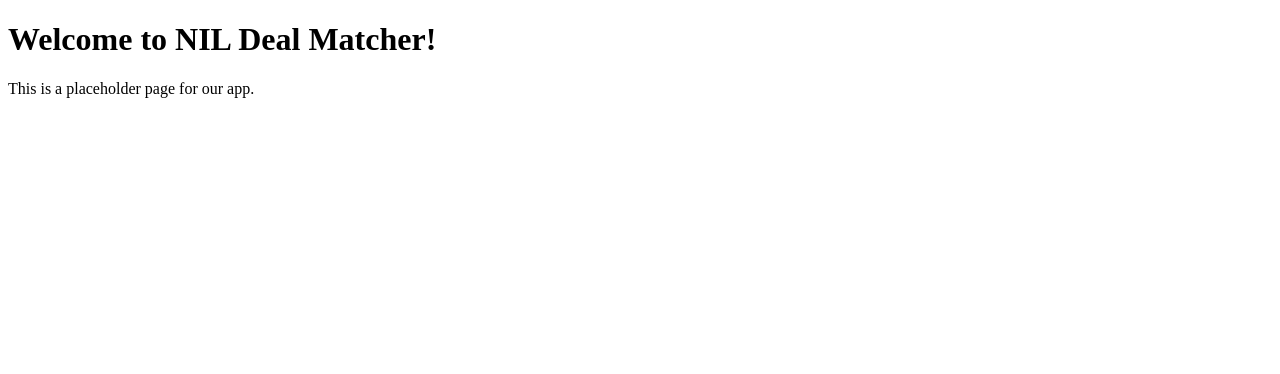
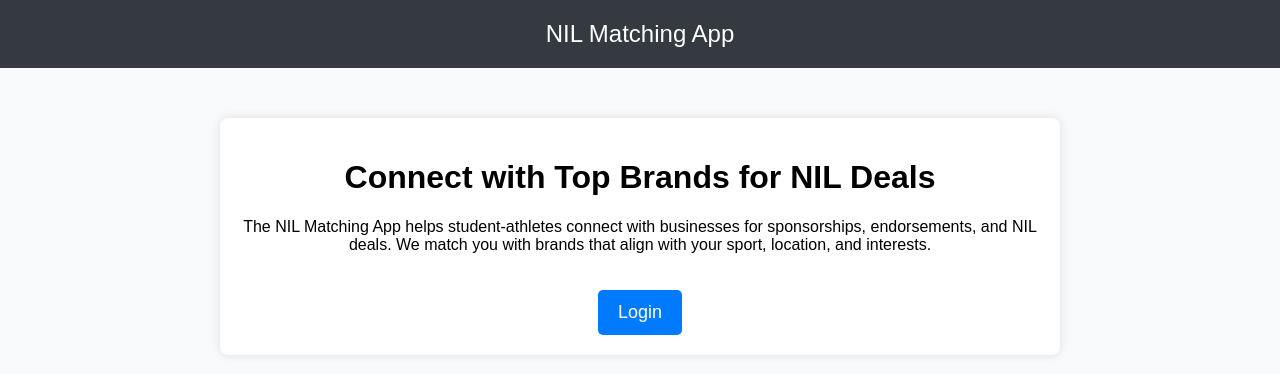
Before and after one commit to kadynvh/NIL-matching-app, a Flask app: page / in a window 1280 px wide. Shown: the top 374 px of the page. Run offline with Flask 2, Linux system fonts and the light colour scheme.

Commit message:
Added Login button as well as mock login credentials for users

```diff
--- a/app.py
+++ b/app.py
@@ -1,9 +1,10 @@
 import os
-from flask import Flask, render_template
+from flask import Flask, render_template, request, redirect, url_for, session, flash
 from flask_sqlalchemy import SQLAlchemy
 from models import db, StudentAthlete, Business, NILMatch
 
 app = Flask(__name__)
+app.secret_key = "your_secret_key"
 
 # Ensure the 'instance' directory exists
 INSTANCE_DIR = os.path.join(os.getcwd(), "instance")
@@ -18,26 +19,58 @@ db.init_app(app)
 
 @app.route('/')
 def home():
-    return render_template('index.html', message="Welcome to NIL Deal Matcher!")
+    return render_template('index.html')
+
+@app.route('/login', methods=['GET', 'POST'])
+def login():
+    if request.method == 'POST':
+        email = request.form['email']
+        password = request.form['password']
+
+        # Check if user exists and password matches
+        athlete = StudentAthlete.query.filter_by(email=email).first()
+
+        if athlete and athlete.password == password:  # Simple password check
+            session['user_id'] = athlete.id
+            flash("Login successful!", "success")
+            return redirect(url_for('dashboard'))
+        else:
+            flash("Invalid email or password. Try again.", "danger")
+
+    return render_template('login.html')
 
 @app.route('/dashboard')
 def dashboard():
-    with app.app_context():
-        athletes = StudentAthlete.query.all()
-        matches = NILMatch.query.all()
+    if 'user_id' not in session:
+        flash("Please log in to access the dashboard.", "warning")
+        return redirect(url_for('login'))
 
-        # Fetch NIL deals along with business information
-        nil_deals = []
-        for match in matches:
-            business = Business.query.get(match.business_id)
-            nil_deals.append({
-                "athlete": match.athlete.name,
-                "business": business.name if business else "Unknown",
-                "industry": business.industry if business else "Unknown",
-                "status": match.status
-            })
+    user_id = session['user_id']
+    athlete = StudentAthlete.query.get(user_id)
 
-    return render_template('dashboard.html', athletes=athletes, nil_deals=nil_deals)
+    if not athlete:
+        flash("User not found. Please log in again.", "danger")
+        return redirect(url_for('login'))
+
+    # Fetch only the NIL deals relevant to the logged-in student-athlete
+    matches = NILMatch.query.filter_by(athlete_id=athlete.id).all()
+
+    nil_deals = []
+    for match in matches:
+        business = Business.query.get(match.business_id)
+        nil_deals.append({
+            "business": business.name if business else "Unknown",
+            "industry": business.industry if business else "Unknown",
+            "status": match.status
+        })
+
+    return render_template('dashboard.html', athlete=athlete, nil_deals=nil_deals)
+
+@app.route('/logout')
+def logout():
+    session.pop('user_id', None)
+    flash("You have been logged out.", "info")
+    return redirect(url_for('home'))
 
 if __name__ == '__main__':
     with app.app_context():
--- a/mock_data.py
+++ b/mock_data.py
@@ -9,9 +9,9 @@ with app.app_context():
 
     # Add sample student-athletes
     athletes = [
-        StudentAthlete(name="John Doe", email="john@example.com", sport="Basketball", school="State University", year="Junior", interests="Sneakers, Energy Drinks", location="Los Angeles, CA"),
-        StudentAthlete(name="Jane Smith", email="jane@example.com", sport="Soccer", school="City College", year="Sophomore", interests="Fitness, Healthy Eating", location="New York, NY"),
-        StudentAthlete(name="Mike Johnson", email="mike@example.com", sport="Football", school="Southern Tech", year="Senior", interests="Supplements, Gym Equipment", location="Dallas, TX")
+        StudentAthlete(name="John Doe", email="john@example.com", sport="Basketball", school="State University", year="Junior", interests="Sneakers, Energy Drinks", location="Los Angeles, CA", password="john123"),
+        StudentAthlete(name="Jane Smith", email="jane@example.com", sport="Soccer", school="City College", year="Sophomore", interests="Fitness, Healthy Eating", location="New York, NY", password="jane456"),
+        StudentAthlete(name="Mike Johnson", email="mike@example.com", sport="Football", school="Southern Tech", year="Senior", interests="Supplements, Gym Equipment", location="Dallas, TX", password="mike789"),
     ]
 
     # Add sample businesses
--- a/models.py
+++ b/models.py
@@ -13,6 +13,7 @@ class StudentAthlete(db.Model):
     id = db.Column(db.Integer, primary_key=True)
     name = db.Column(db.String(100), nullable=False)
     email = db.Column(db.String(100), unique=True, nullable=False)
+    password = db.Column(db.String(100), nullable=False)  # NEW PASSWORD FIELD
     sport = db.Column(db.String(50), nullable=False)
     school = db.Column(db.String(100), nullable=False)
     year = db.Column(db.String(20), nullable=False)
--- a/templates/index.html
+++ b/templates/index.html
@@ -1,22 +1,60 @@
 <!DOCTYPE html>
-
-<html lang=“en”>
-
+<html lang="en">
 <head>
-
-    <meta charset=“UTF-8”>
-
-    <title>NIL Deal Matching App</title>
-
+    <meta charset="UTF-8">
+    <meta name="viewport" content="width=device-width, initial-scale=1.0">
+    <title>NIL Matching App</title>
+    <style>
+        body {
+            font-family: Arial, sans-serif;
+            margin: 0;
+            padding: 0;
+            background-color: #f8f9fa;
+            text-align: center;
+        }
+        header {
+            background-color: #343a40;
+            color: white;
+            padding: 20px;
+            font-size: 24px;
+        }
+        .container {
+            max-width: 800px;
+            margin: 50px auto;
+            background: white;
+            padding: 20px;
+            border-radius: 8px;
+            box-shadow: 0 0 10px rgba(0, 0, 0, 0.1);
+        }
+        .btn {
+            display: inline-block;
+            background-color: #007bff;
+            color: white;
+            padding: 12px 20px;
+            font-size: 18px;
+            border: none;
+            border-radius: 5px;
+            text-decoration: none;
+            margin-top: 20px;
+            transition: 0.3s;
+        }
+        .btn:hover {
+            background-color: #0056b3;
+        }
+    </style>
 </head>
-
 <body>
 
-    <h1>{{ message }}</h1>
+<header>NIL Matching App</header>
 
-
-    <p>This is a placeholder page for our app.</p>
+<div class="container">
+    <h1>Connect with Top Brands for NIL Deals</h1>
+    <p>
+        The NIL Matching App helps student-athletes connect with businesses for sponsorships, endorsements, and NIL deals.
+        We match you with brands that align with your sport, location, and interests.
+    </p>
+    <a href="/login" class="btn">Login</a>
+</div>
 
 </body>
-
 </html>
```
Also changed, not shown: templates/dashboard.html (+11 -6 lines), templates/login.html (added, +71 -0 lines).
